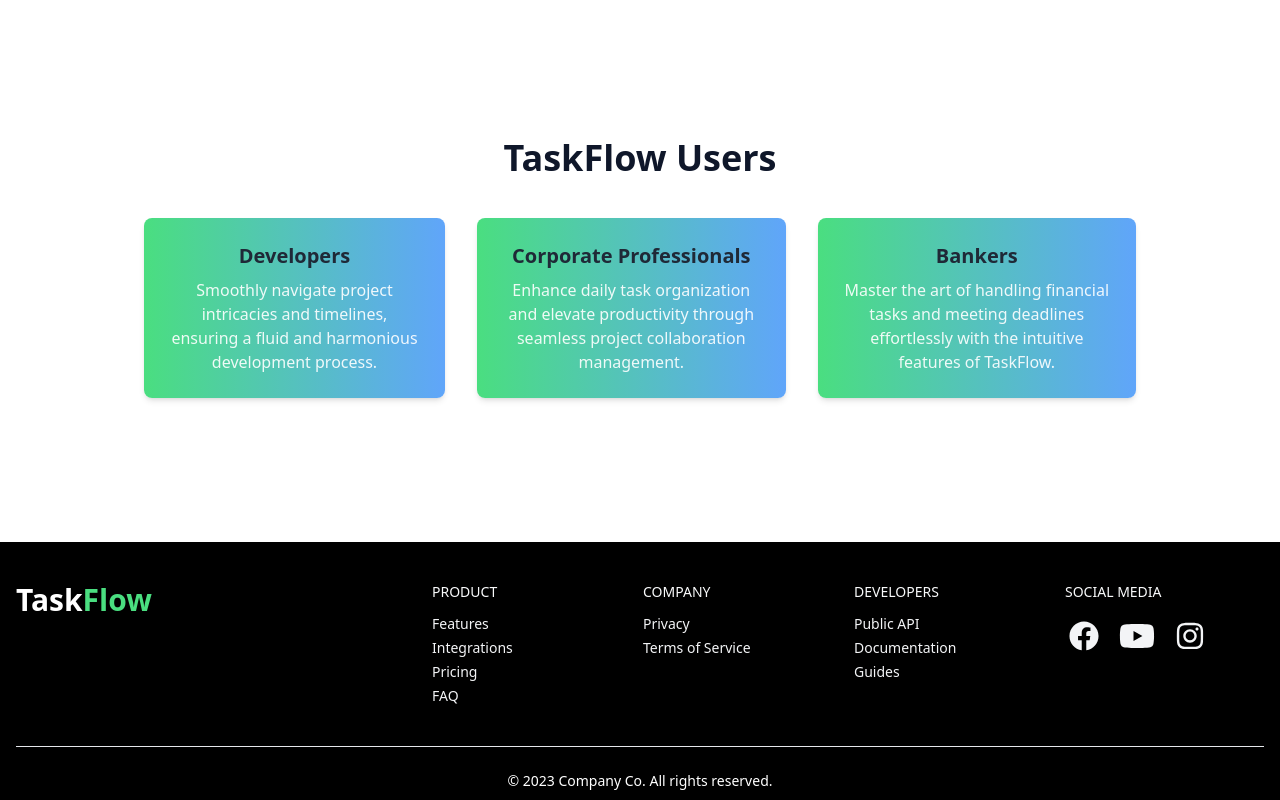
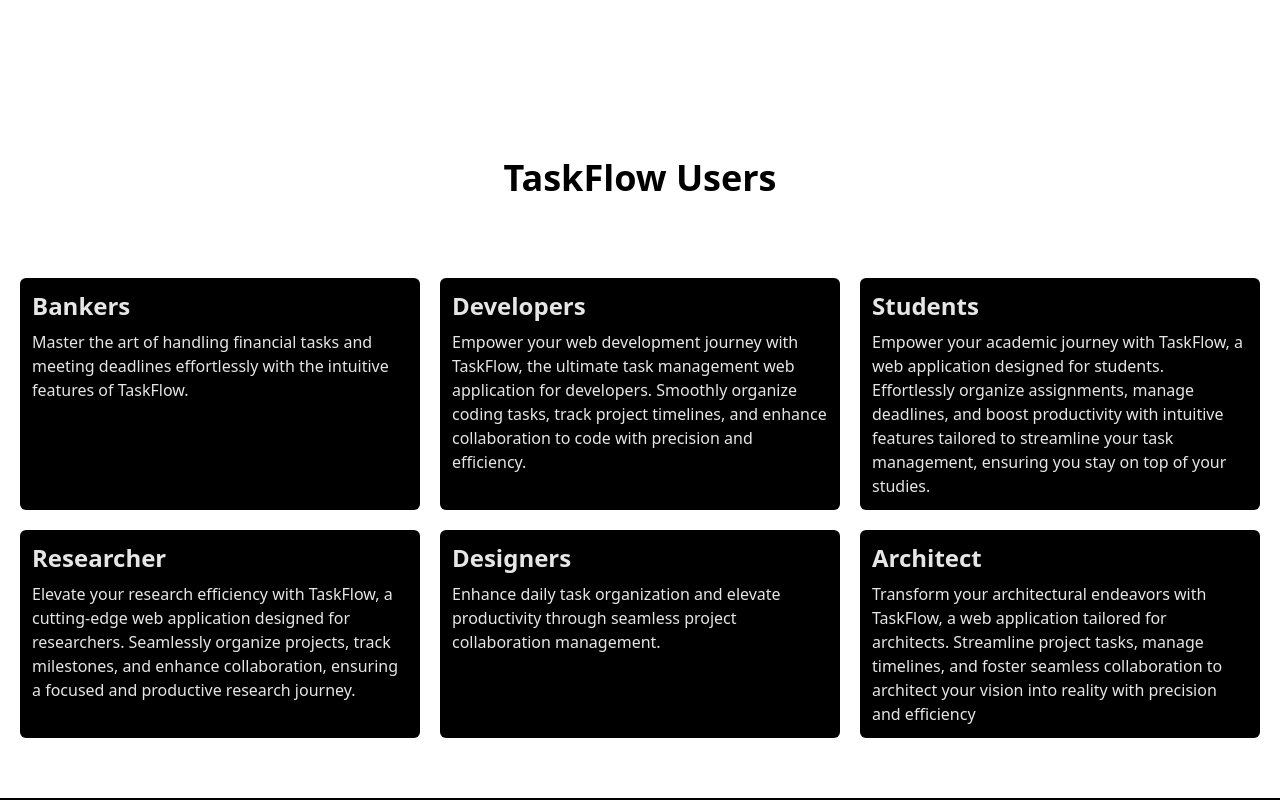
Before and after one commit to husnearaa/TaskFlow-client, a React (Vite) app: page / in a window 1280 px wide. Shown: the part 580-1380 px from the top of the page. Built offline with nearby package versions, Linux system fonts and the light colour scheme; no server answers.

Commit message:
had updated the user Section

```diff
--- a/src/components/UsersSection/UsersSection.jsx
+++ b/src/components/UsersSection/UsersSection.jsx
@@ -1,47 +1,102 @@
-import Aos from 'aos';
-import 'aos/dist/aos.css';
-import { useEffect } from 'react';
 
 const UsersSection = () => {
-
-
-    useEffect(() => {
-        Aos.init();
-    }, [])
-
-
-    const userTypes = [
-        {
-            title: 'Developers',
-            description: 'Smoothly navigate project intricacies and timelines, ensuring a fluid and harmonious development process.',
-        },
-        {
-            title: 'Corporate Professionals',
-            description: 'Enhance daily task organization and elevate productivity through seamless project collaboration management.',
-        },
-        {
-            title: 'Bankers',
-            description: 'Master the art of handling financial tasks and meeting deadlines effortlessly with the intuitive features of TaskFlow.',
-        },
-        // Add more user types as needed
-    ];
-
-    return (
-        <div className=" py-20 px-32">
-            <div className="mx-auto text-center">
-                <h2 className="text-4xl text-slate-900 font-bold mb-10">TaskFlow Users</h2>
-
-                <div className="flex justify-center flex-col md:flex-row">
-                    {userTypes.map((userType, index) => (
-                        <div key={index} className="max-w-md mx-4 mb-6 bg-gradient-to-r from-green-400 to-blue-400 rounded-lg p-6 shadow-md">
-                            <h3 className="text-xl font-semibold mb-2">{userType.title}</h3>
-                            <p className="text-white/90">{userType.description}</p>
-                        </div>
-                    ))}
-                </div>
-            </div>
+  return (
+    <div className="max-w-screen-xl mx-auto p-5">
+      <h1
+        data-aos="fade-down"
+        className="py-5 text-center lg:py-20 text-xl lg:text-4xl text-black font-bold"
+      >
+        TaskFlow Users
+      </h1>
+      <div className="grid grid-cols-1 md:grid-cols-2 lg:grid-cols-3 gap-5">
+        {/* <div
+              data-aos="fade-up"
+              className="bg-black p-3 text-white group relative overflow-hidden z-50 rounded-md"
+            >
+              <span className="absolute bg-white rotate-6 -inset-20 group-hover:duration-500 duration-1000 scale-x-0 group-hover:scale-x-100 origin-left transform transition-transform"></span>
+              <span className="absolute bg-green-400 rotate-6 -inset-20 group-hover:duration-1000 duration-700 scale-x-0 group-hover:scale-x-100 origin-left transform transition-transform"></span>
+              <span className="absolute bg-green-500 rotate-6 -inset-20 group-hover:duration-700 duration-500 scale-x-0 group-hover:scale-x-50 origin-left transform transition-transform"></span>
+              <span className="absolute opacity-0 text-black lg:text-3xl group-hover:opacity-100 duration-100 group-hover:duration-1000 ease-out text-center z-10"></span>
+              <p className="opacity-90 drop-shadow-lg group-hover:text-black duration-300">
+                <p className="text-lg lg:text-2xl mb-2 font-semibold">
+                  Bankers
+                </p>
+                Master the art of handling financial tasks and meeting deadlines effortlessly with the intuitive features of TaskFlow.
+              </p>
+            </div> */}
+        <div
+          data-aos="fade-up"
+          className="bg-black p-3 text-white group relative overflow-hidden z-50 rounded-md"
+        >
+          <span className="absolute bg-gradient-to-r from-blue-500 via-green-400 to-green-600 rotate-6 -inset-20 group-hover:duration-500 duration-1000 scale-x-0 group-hover:scale-x-100 origin-left transform transition-transform"></span>
+          <span className="absolute opacity-0 text-black lg:text-3xl group-hover:opacity-100 duration-100 group-hover:duration-1000 ease-out text-center z-10"></span>
+          <p className="opacity-90 drop-shadow-lg group-hover:text-black duration-300">
+            <p className="text-lg lg:text-2xl mb-2 font-semibold">
+              Bankers
+            </p>
+            Master the art of handling financial tasks and meeting deadlines effortlessly with the intuitive features of TaskFlow.
+          </p>
         </div>
-    );
+        <div
+          data-aos="fade-up"
+          className="bg-black p-3 text-white group relative overflow-hidden z-50 rounded-md"
+        >
+          <span className="absolute bg-gradient-to-r from-blue-500 via-green-400 to-green-600 rotate-6 -inset-20 group-hover:duration-500 duration-1000 scale-x-0 group-hover:scale-x-100 origin-left transform transition-transform"></span>
+          <span className="absolute opacity-0 text-black lg:text-3xl group-hover:opacity-100 duration-100 group-hover:duration-1000 ease-out text-center z-10"></span>
+          <p className="opacity-90 drop-shadow-lg group-hover:text-black duration-300">
+            <p className="text-lg lg:text-2xl mb-2 font-semibold">Developers</p>
+            Empower your web development journey with TaskFlow, the ultimate task management web application for developers. Smoothly organize coding tasks, track project timelines, and enhance collaboration to code with precision and efficiency.
+          </p>
+        </div>
+        <div
+          data-aos="fade-up"
+          className="bg-black p-3 text-white group relative overflow-hidden z-50 rounded-md"
+        >
+          <span className="absolute bg-gradient-to-r from-blue-500 via-green-400 to-green-600 rotate-6 -inset-20 group-hover:duration-500 duration-1000 scale-x-0 group-hover:scale-x-100 origin-left transform transition-transform"></span>
+          <span className="absolute opacity-0 text-black lg:text-3xl group-hover:opacity-100 duration-100 group-hover:duration-1000 ease-out text-center z-10"></span>
+          <p className="opacity-90 drop-shadow-lg group-hover:text-black duration-300">
+            <p className="text-lg lg:text-2xl mb-2 font-semibold">Students</p>
+            Empower your academic journey with TaskFlow, a web application designed for students. Effortlessly organize assignments, manage deadlines, and boost productivity with intuitive features tailored to streamline your task management, ensuring you stay on top of your studies.
+          </p>
+        </div>
+        <div
+          data-aos="fade-up"
+          className="bg-black p-3 text-white group relative overflow-hidden z-50 rounded-md"
+        >
+          <span className="absolute bg-gradient-to-r from-blue-500 via-green-400 to-green-600 rotate-6 -inset-20 group-hover:duration-500 duration-1000 scale-x-0 group-hover:scale-x-100 origin-left transform transition-transform"></span>
+          <span className="absolute opacity-0 text-black lg:text-3xl group-hover:opacity-100 duration-100 group-hover:duration-1000 ease-out text-center z-10"></span>
+          <p className="opacity-90 drop-shadow-lg group-hover:text-black duration-300">
+            <p className="text-lg lg:text-2xl mb-2 font-semibold">
+              Researcher
+            </p>
+            Elevate your research efficiency with TaskFlow, a cutting-edge web application designed for researchers. Seamlessly organize projects, track milestones, and enhance collaboration, ensuring a focused and productive research journey.
+          </p>
+        </div>
+        <div
+          data-aos="fade-up"
+          className="bg-black p-3 text-white group relative overflow-hidden z-50 rounded-md"
+        >
+            <span className="absolute bg-gradient-to-r from-blue-500 via-green-400 to-green-600 rotate-6 -inset-20 group-hover:duration-500 duration-1000 scale-x-0 group-hover:scale-x-100 origin-left transform transition-transform"></span>
+          <span className="absolute opacity-0 text-black lg:text-3xl group-hover:opacity-100 duration-100 group-hover:duration-1000 ease-out text-center z-10"></span>
+          <p className="opacity-90 drop-shadow-lg group-hover:text-black duration-300">
+            <p className="text-lg lg:text-2xl mb-2 font-semibold">Designers</p>
+            Enhance daily task organization and elevate productivity through seamless project collaboration management.
+          </p>
+        </div>
+        <div
+          data-aos="fade-up"
+          className="bg-black p-3 text-white group relative overflow-hidden z-50 rounded-md"
+        >
+         <span className="absolute bg-gradient-to-r from-blue-500 via-green-400 to-green-600 rotate-6 -inset-20 group-hover:duration-500 duration-1000 scale-x-0 group-hover:scale-x-100 origin-left transform transition-transform"></span>
+          <span className="absolute opacity-0 text-black lg:text-3xl group-hover:opacity-100 duration-100 group-hover:duration-1000 ease-out text-center z-10"></span>
+          <p className="opacity-90 drop-shadow-lg group-hover:text-black duration-300">
+            <p className="text-lg lg:text-2xl mb-2 font-semibold">Architect</p>
+            Transform your architectural endeavors with TaskFlow, a web application tailored for architects. Streamline project tasks, manage timelines, and foster seamless collaboration to architect your vision into reality with precision and efficiency
+          </p>
+        </div>
+      </div>
+    </div>
+  );
 };
 
 export default UsersSection;
--- a/src/pages/Dashboard/UserHome.jsx
+++ b/src/pages/Dashboard/UserHome.jsx
@@ -0,0 +1,10 @@
+
+const UserHome = () => {
+  return (
+    <div>
+
+    </div>
+  );
+};
+
+export default UserHome;
```
Also changed, not shown: src/routes/Route.jsx (+6 -5 lines), src/components/TaskCard/TaskCard.jsx (deleted).
